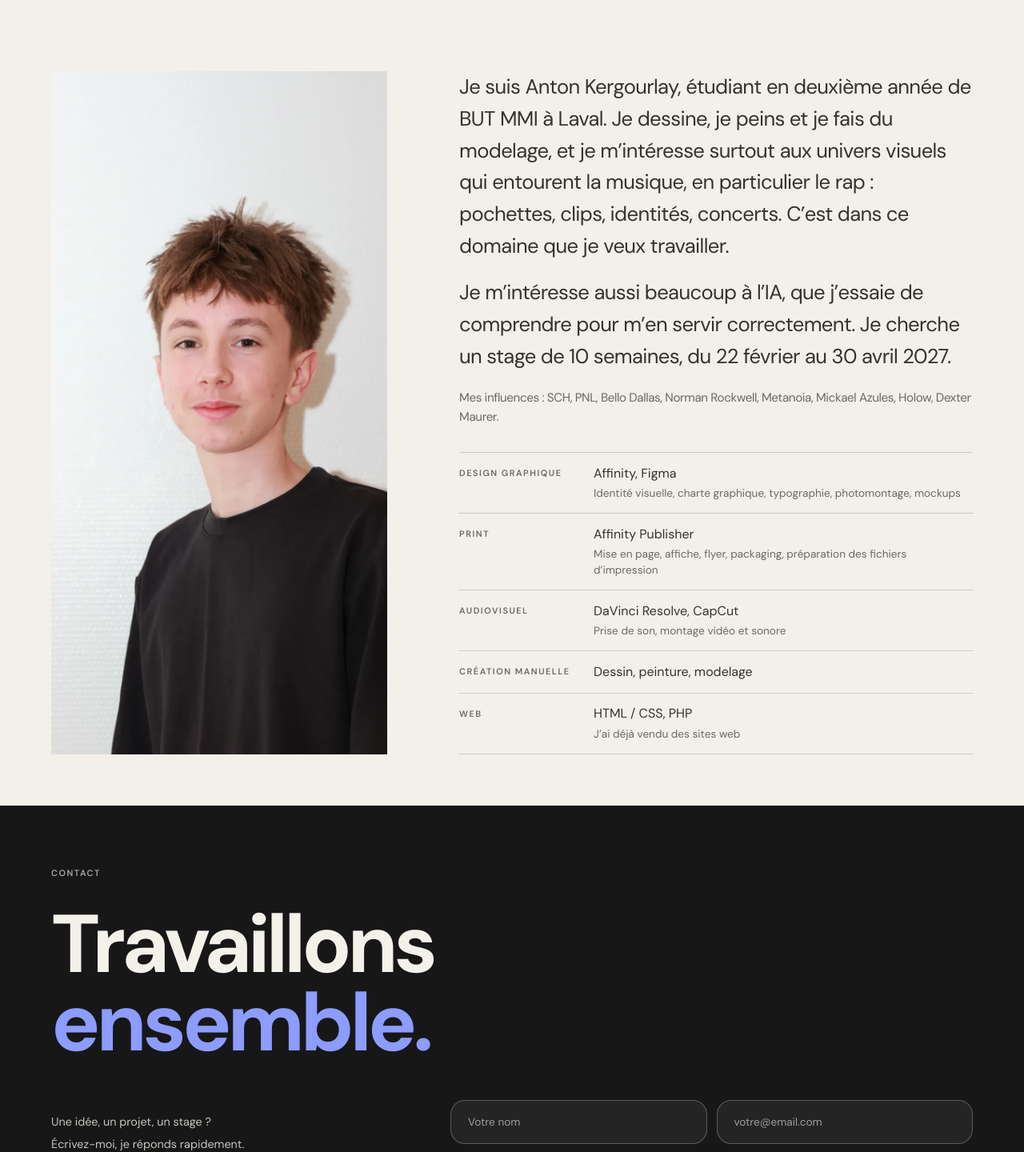
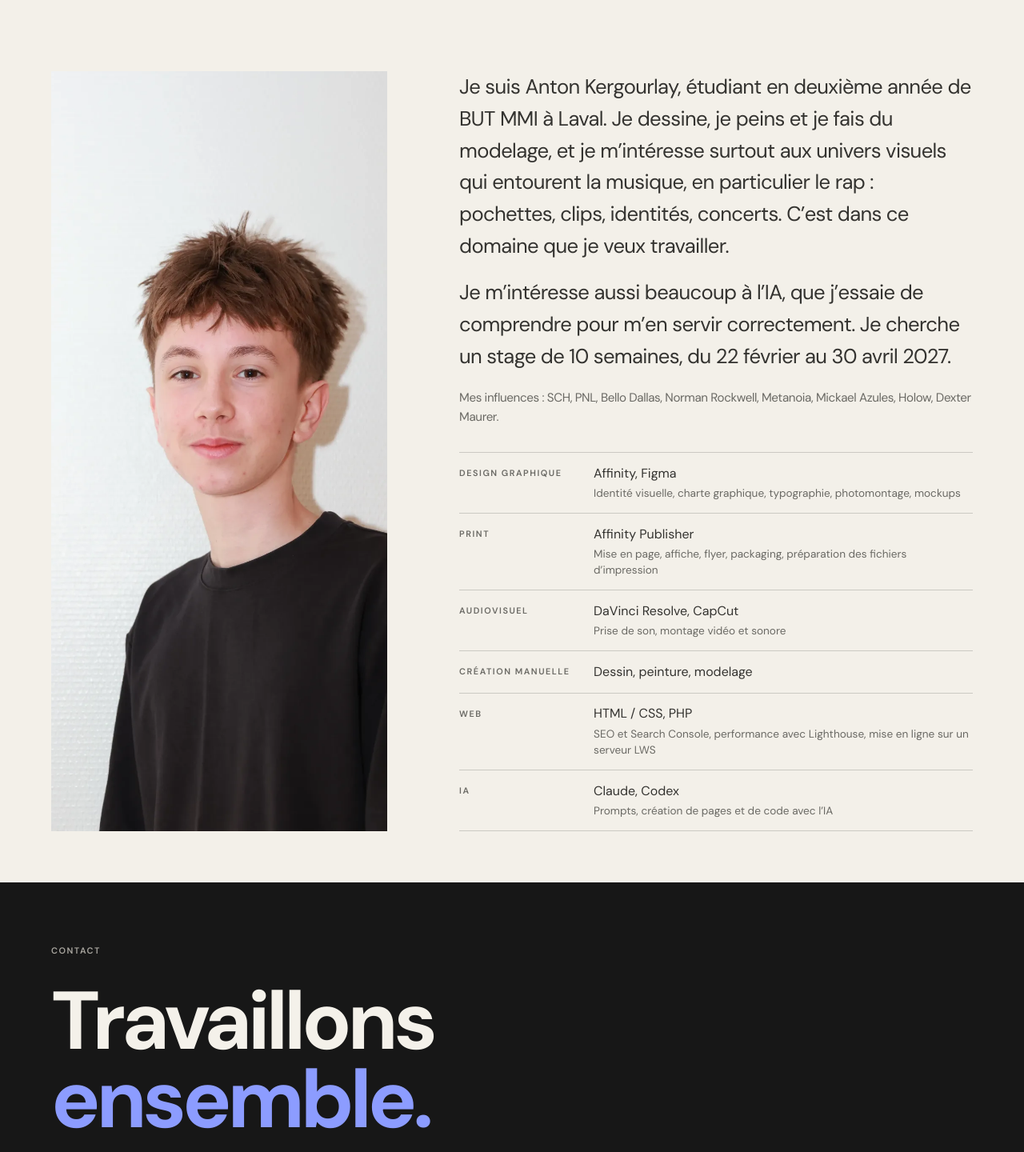
Before and after one commit to antonkergourlay/portfolio-anton-kergourlay, a PHP site: page / in a window 1280 px wide. Shown: the part 4573-6013 px from the top of the page at 80% size. Run offline with PHP 8.4, Linux system fonts and the light colour scheme; some web fonts are replaced.

Commit message:
Masques vendus, lignes Web et IA dans les compétences

```diff
--- a/data/projets/menace-santana.csv
+++ b/data/projets/menace-santana.csv
@@ -5,7 +5,7 @@ contexte;Projets personnels
 competences;Sculpture, Modelage, Création manuelle, Texture, Photogrammétrie, Univers visuel, Direction artistique, Communication
 tags;projet personnel ⬝ 2022/2024
 media;image;./images/projets/menace-santana/cover-wide.webp;Quatre masques menace Santana alignés sur fond noir : noir, rouge, orange et blanc
-section;Les masques;Plusieurs dizaines de masques faits à la main : ponçage, tracé, découpe à la Dremel, peinture en aérosol, travail des textures. Certains ont été portés par des fans en concert.
+section;Les masques;Plusieurs dizaines de masques faits à la main : ponçage, tracé, découpe à la Dremel, peinture en aérosol, travail des textures. Certains ont été portés par des fans en concert, et j’en ai aussi vendu.
 media;image;./images/projets/menace-santana/black-mask.webp;Masque noir aux griffures rouges
 media;image;./images/projets/menace-santana/red-mask.webp;Masque rouge au symbole blanc
 media;image;./images/projets/menace-santana/orange-mask.webp;Masque orange citrouille patiné
@@ -21,6 +21,6 @@ media;image;./images/projets/menace-santana/phone-mockup.webp;Le compte Instagra
 media;image;./images/projets/menace-santana/phone-mockup2.webp;Publications du compte Instagram, vues dans deux téléphones;pleine
 texte;menace Santana est un rappeur de la région lyonnaise qui cache son identité derrière un masque et fait de la drill. Entre 2022 et 2024, j’ai fait plusieurs projets autour de son univers.
 texte;J’ai d’abord fabriqué plusieurs dizaines de masques, à partir de bases en plastique achetées en lot sur internet. Je les faisais en série : ponçage, tracé, découpe à la Dremel, peinture en aérosol et travail des textures.
-texte;Des fans en ont porté certains en concert.
+texte;Des fans en ont porté certains en concert, et j’en ai aussi vendu.
 texte;En 2023, j’ai modelé un buste en terre. Je suis parti de captures d’écran de vidéos en photogrammétrie, faites pour le « 11 rappeurs à suivre 2022 » de Booska-P.
 texte;Entre 2023 et 2024, j’ai aussi tenu un compte Instagram d’actualité consacré à menace Santana.
--- a/index.php
+++ b/index.php
@@ -244,7 +244,8 @@ $projetsAccueil = [
                             <div><dt>Print</dt><dd><span class="sk-tools">Affinity Publisher</span><span class="sk-what">Mise en page, affiche, flyer, packaging, préparation des fichiers d’impression</span></dd></div>
                             <div><dt>Audiovisuel</dt><dd><span class="sk-tools">DaVinci Resolve, CapCut</span><span class="sk-what">Prise de son, montage vidéo et sonore</span></dd></div>
                             <div><dt>Création manuelle</dt><dd><span class="sk-tools">Dessin, peinture, modelage</span></dd></div>
-                            <div><dt>Web</dt><dd><span class="sk-tools">HTML / CSS, PHP</span><span class="sk-what">J’ai déjà vendu des sites web</span></dd></div>
+                            <div><dt>Web</dt><dd><span class="sk-tools">HTML / CSS, PHP</span><span class="sk-what">SEO et Search Console, performance avec Lighthouse, mise en ligne sur un serveur LWS</span></dd></div>
+                            <div><dt>IA</dt><dd><span class="sk-tools">Claude, Codex</span><span class="sk-what">Prompts, création de pages et de code avec l’IA</span></dd></div>
                         </dl>
                     </div>
                 </div>
```
